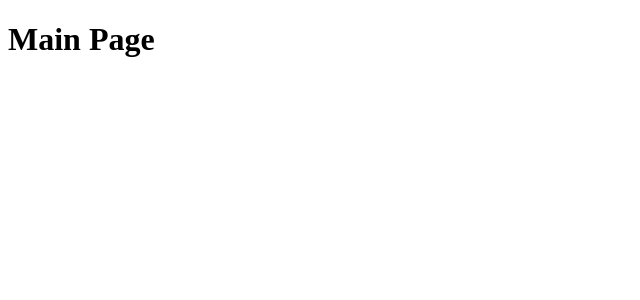
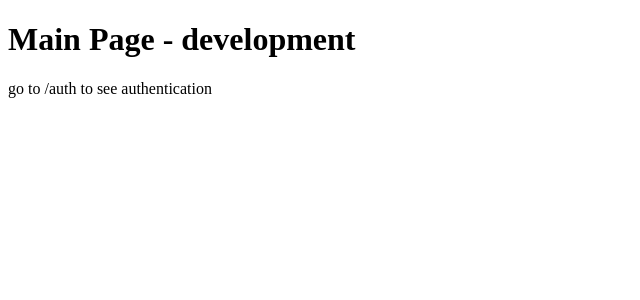
Before and after one commit to zain-zubair/graduate-project-cps731, a Next.js app: page / in a window 1280 px wide. Shown: the top 300 px of the page, without its empty margins (0-640 px from the left). Built offline with nearby package versions, Linux system fonts and the light colour scheme.

Commit message:
modify main page message

```diff
--- a/app/page.js
+++ b/app/page.js
@@ -1,3 +1,8 @@
 export default function App(){
-    return <h1>Main Page</h1>
+    return(
+        <>
+        <h1>Main Page - development</h1>
+        <p>go to /auth to see authentication</p>
+        </>
+    )
 }
```
